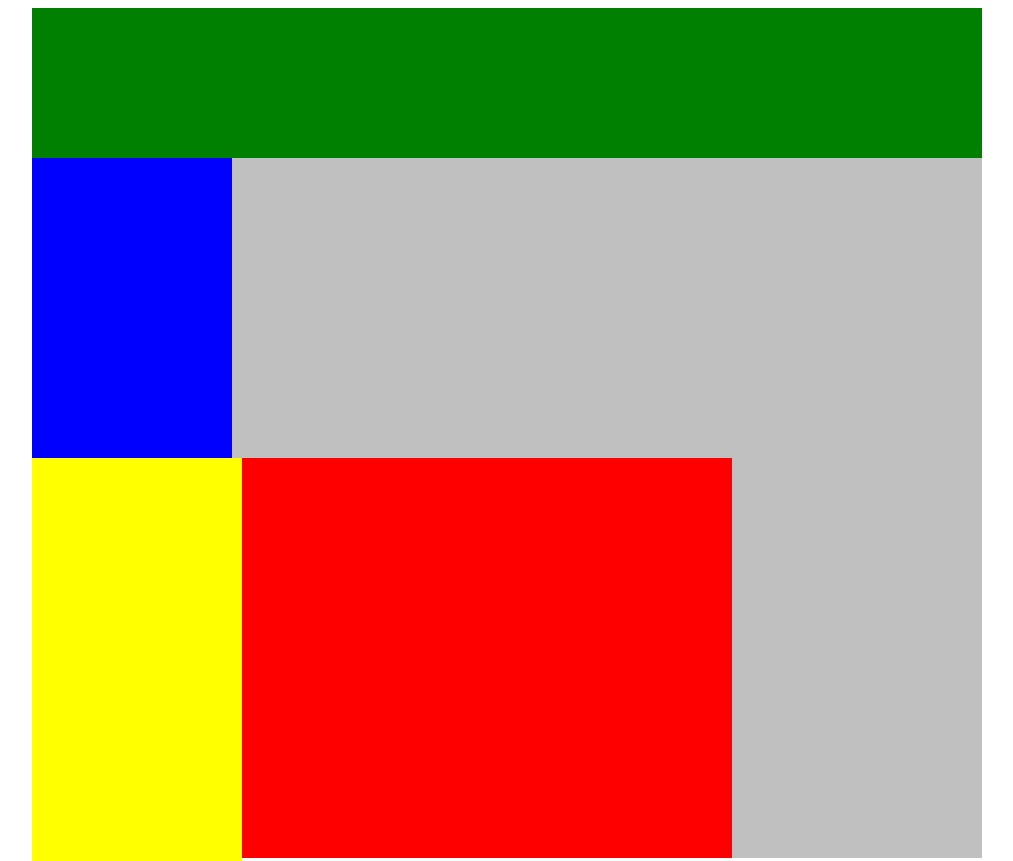
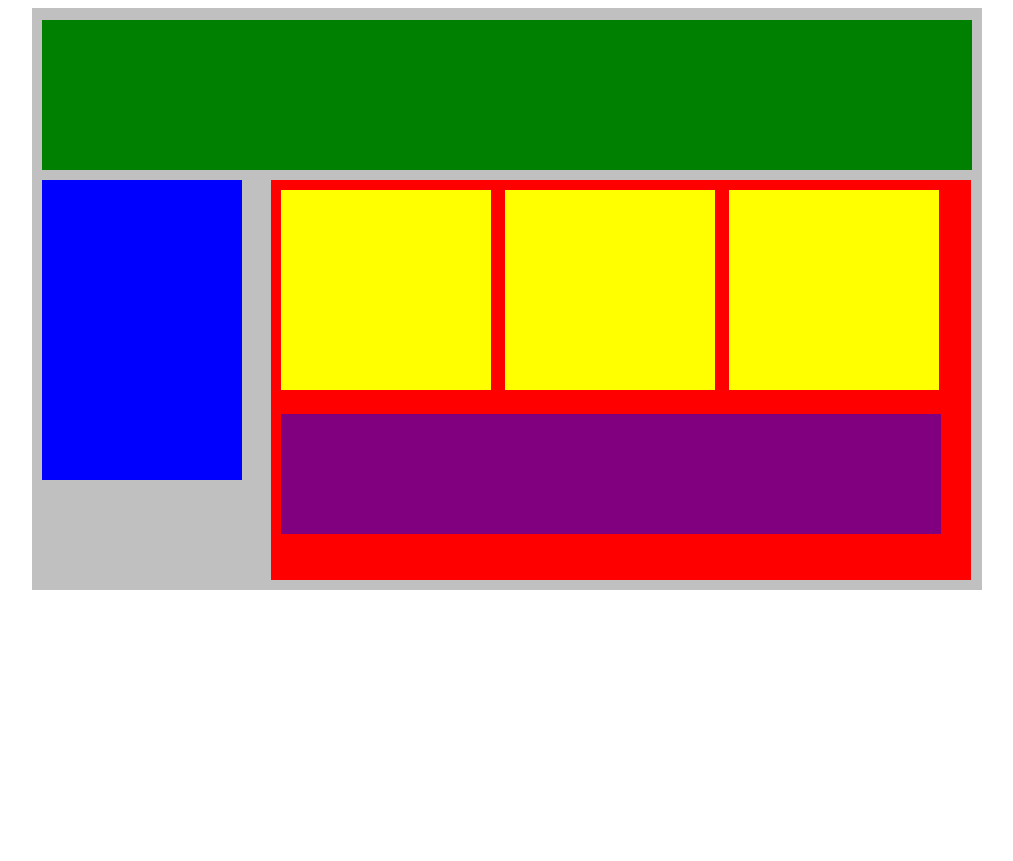
Before and after one commit to forNerzul/CodingDojo_Fundamentos_Web, a plain HTML site: page css/3_trazando_nuestros_bloques/index.html in a window 1280 px wide. Shown: the top 861 px of the page, without its empty margins (133-1146 px from the left). After the commit the page ends 800 px from the top, so only its background shows below. Drawn offline with Linux system fonts and the light colour scheme.

Commit message:
Finalizando "Trazando nuestros bloques"

```diff
--- a/css/3_trazando_nuestros_bloques/index.html
+++ b/css/3_trazando_nuestros_bloques/index.html
@@ -2,38 +2,55 @@
 <html lang="en">
     <head>
         <title>Posición de práctica</title>
-    <link rel="stylesheet" type="text/css" href="style.css">
+        <link rel="stylesheet" type="text/css" href="style.css" />
         <style>
-        .container{
+            .container {
                 width: 950px;
                 background-color: silver;
                 margin: 0px auto;
+                display: block;
+                padding-top: 2px;
             }
             .top-nav {
                 height: 150px;
                 background-color: green;
+                display: block;
+                margin-inline: 10px;
+                margin-top: 10px;
+                margin-bottom: 10px;
             }
             .side-nav {
                 height: 300px;
                 width: 200px;
                 background-color: blue;
+                display: inline-block;
+                margin-left: 10px;
             }
             .main {
                 height: 400px;
                 width: 700px;
                 background-color: red;
+                display: inline-block;
+                margin-left: 25px;
+                margin-bottom: 10px;
+                vertical-align: top;
             }
             .sub-content {
                 height: 200px;
                 width: 210px;
                 background-color: yellow;
+                display: inline-block;
+                margin-top: 10px;
+                margin-left: 10px;
             }
             #advertisement {
                 height: 120px;
                 width: 660px;
                 background-color: purple;
-
-
+                display: block;
+                margin-top: 20px;
+                margin-left: 10px;
+            }
         </style>
     </head>
     <body>
```
Lines whose indentation alone changed are shown as unchanged.
